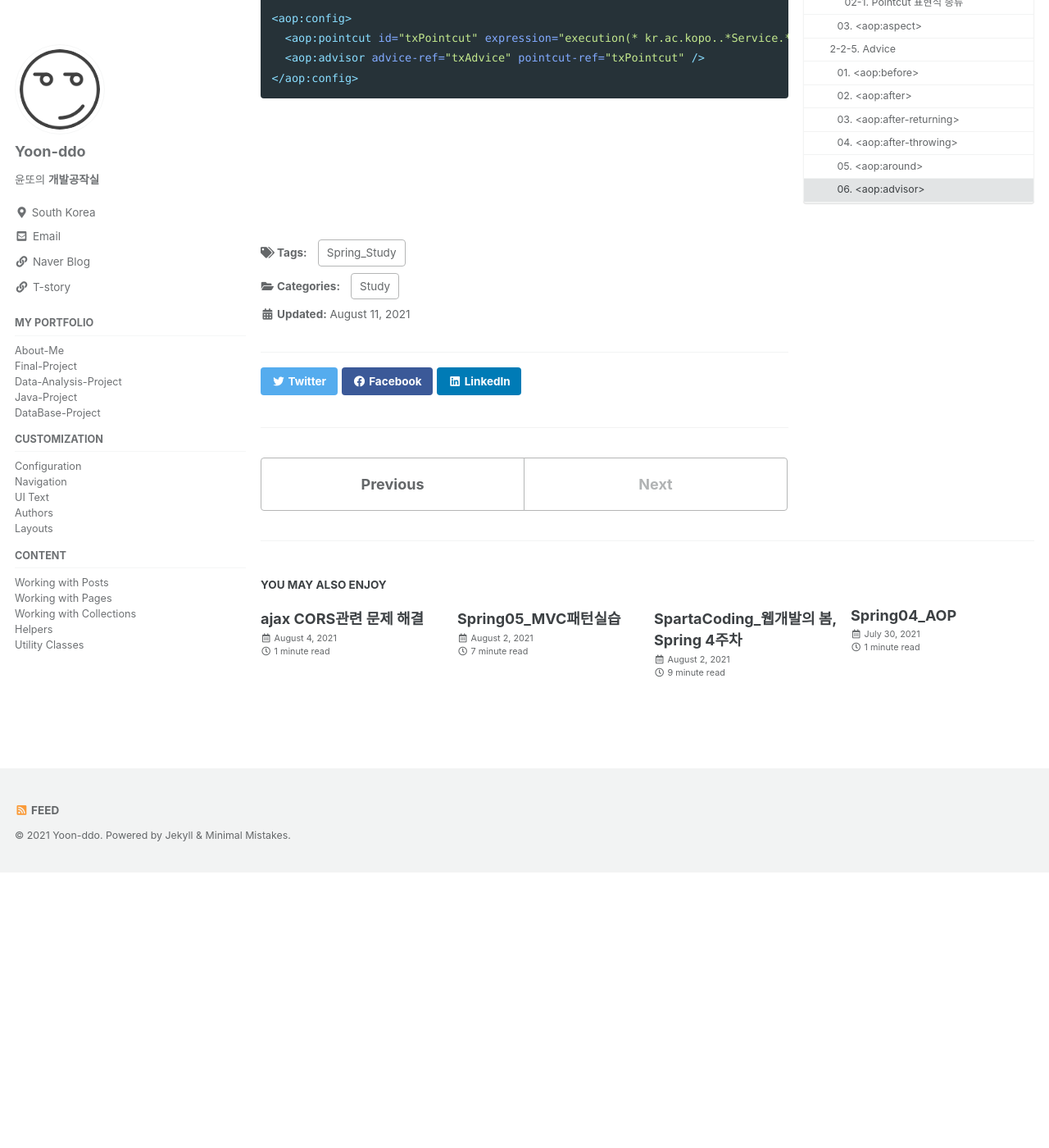
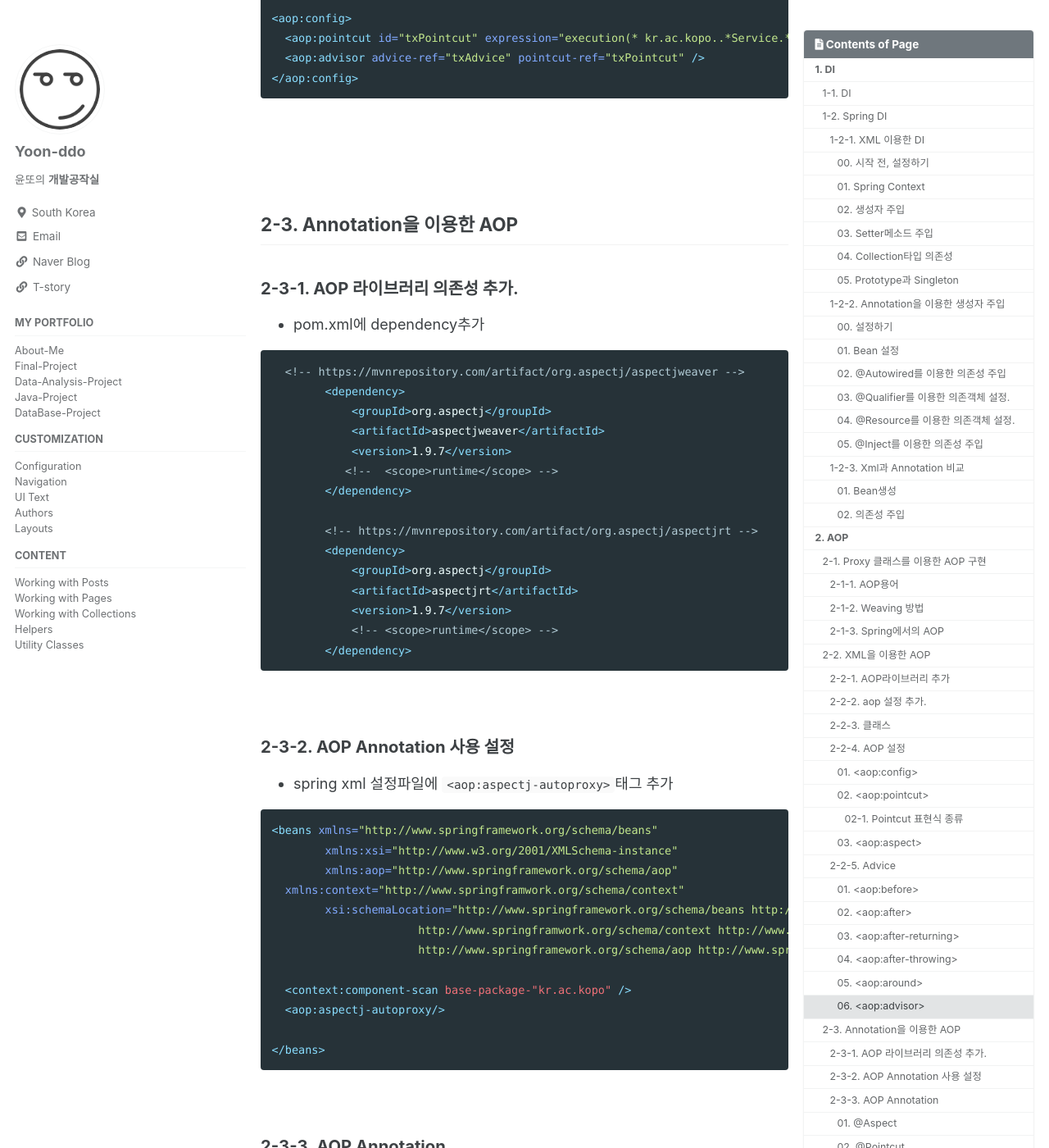
Before and after one commit to Yoon-ddo/Yoon-ddo.github.io, a Jekyll site: the page built from _posts/2021-08-11-Spring06_복습(DI와 AOP).md, in a window 1280 px wide and 1400 px high, scrolled down 23089 px. Shown: the whole window at 82% size. Built offline with Jekyll 4.4.1, drawn with Linux system fonts in a browser that asks for light colours; cached includes are drawn as plain includes; before the commit the page ends 24153 px from its top, so only the background shows below that; some of the changed text lies outside the part shown.

Commit message:
Update and rename 2021-08-11-Spring06_복습.md to 2021-08-11-Spring06_복습(DI와 AOP).md

````diff
--- a/_posts/2021-08-11-Spring06_복습.md
+++ b/_posts/2021-08-11-Spring06_복습(DI와 AOP).md
@@ -1,5 +1,5 @@
 ---
-title: Spring06_복습
+title: Spring06_복습(DI와 AOP)
 toc: true
 toc_sticky: true
 toc_label: "Contents of Page"
@@ -743,6 +743,89 @@ public class PerformanceAspect{
 </aop:config>
 ```
 
+<br><br><br>
+
+## 2-3. Annotation을 이용한 AOP
+### 2-3-1. AOP 라이브러리 의존성 추가.
+* pom.xml에 dependency추가
+
+```xml
+  <!-- https://mvnrepository.com/artifact/org.aspectj/aspectjweaver -->
+	<dependency>
+	    <groupId>org.aspectj</groupId>
+	    <artifactId>aspectjweaver</artifactId>
+	    <version>1.9.7</version>
+	   <!--  <scope>runtime</scope> -->
+	</dependency>
+
+	<!-- https://mvnrepository.com/artifact/org.aspectj/aspectjrt -->
+	<dependency>
+	    <groupId>org.aspectj</groupId>
+	    <artifactId>aspectjrt</artifactId>
+	    <version>1.9.7</version>
+	    <!-- <scope>runtime</scope> -->
+	</dependency>
+```
+
+<br>
+
+### 2-3-2. AOP Annotation 사용 설정
+* spring xml 설정파일에 `<aop:aspectj-autoproxy>`태그 추가
+
+```xml
+<beans xmlns="http://www.springframework.org/schema/beans"
+	xmlns:xsi="http://www.w3.org/2001/XMLSchema-instance"
+	xmlns:aop="http://www.springframework.org/schema/aop"
+  xmlns:context="http://www.springframwork.org/schema/context"
+	xsi:schemaLocation="http://www.springframework.org/schema/beans http://www.springframework.org/schema/beans/spring-beans.xsd
+                      http://www.springframwork.org/schema/context http://www.springframwork.org/schema/context/spring-context-4.3.xsd
+                      http://www.springframework.org/schema/aop http://www.springframework.org/schema/aop/spring-aop.xsd">
+
+  <context:component-scan base-package-"kr.ac.kopo" />
+  <aop:aspectj-autoproxy/>
+
+</beans>
+```
+
+<br>
+
+### 2-3-3. AOP Annotation
+#### 01. @Aspect
+* 공통코드를 정의한 클래스
+* 공통코드 객체가 bean 으로 등록되어야 하므로 `@Component`와 함께 사용.
+* `<context:component-scan base-package-"kr.ac.kopo" />` 태그가 추가되어 있어야 Component에 의해 bean으로 등록될 수 있음
+
+
+#### 02. @Pointcut
+* Aspect 클래스 내에 아무 기능도 구현하지 않은 메소드를 추가하고 그 위에 `@Pointcut`을 이용하여 포인트컷 표현식 작성.
+* 공통코드가 실행되어야할 핵심코드 지정
+
+```java
+@Pointcut(value="execution(* kr.ac.kopo..*.sayHello(..))")
+private void helloPointcut() { }
+```
+
+#### 03. 어드바이스
+##### @Before
+* 핵심코드 실행 전에 공통코드 실행
+
+##### @After
+* 핵심코드 실행 후 (return 값이 없을 경우 또는 finally 블록 실행 후) 공통코드 실행
+* 예외가 발생해도 실행됨.
+
+
+##### @AfterReturning
+* 핵심코드 메소드가 리턴한 다음 공통코드 실행
+
+##### @AfterThrowing
+* 핵심코드에서 예외 발생시 공통코드 실행
+
+##### @Around
+* 핵심코드가 실행되는 동안 공통코드 실행
+
+
+
+
 
 
 
````
